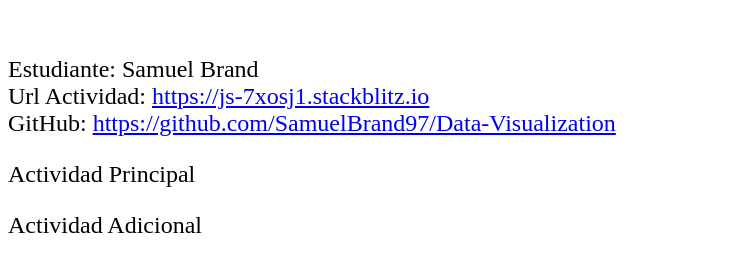
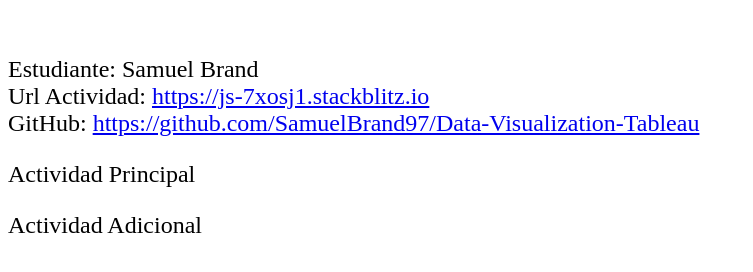
Before and after one commit to SamuelBrand97/Data-Visualization-Tableau, a website: page index.html in a window 1280 px wide. Shown: the part 66-338 px from the top of the page, without its empty margins (0-753 px from the left). Drawn offline with Linux system fonts and the light colour scheme.

Commit message:
1 file modified

```diff
--- a/index.html
+++ b/index.html
@@ -9,8 +9,8 @@
   <a href="https://js-7xosj1.stackblitz.io">https://js-7xosj1.stackblitz.io</a>
   <br />
   GitHub:
-  <a href="https://github.com/SamuelBrand97/Data-Visualization"
-    >https://github.com/SamuelBrand97/Data-Visualization</a
+  <a href="https://github.com/SamuelBrand97/Data-Visualization-Tableau"
+    >https://github.com/SamuelBrand97/Data-Visualization-Tableau</a
   >
   <br />
 
```
